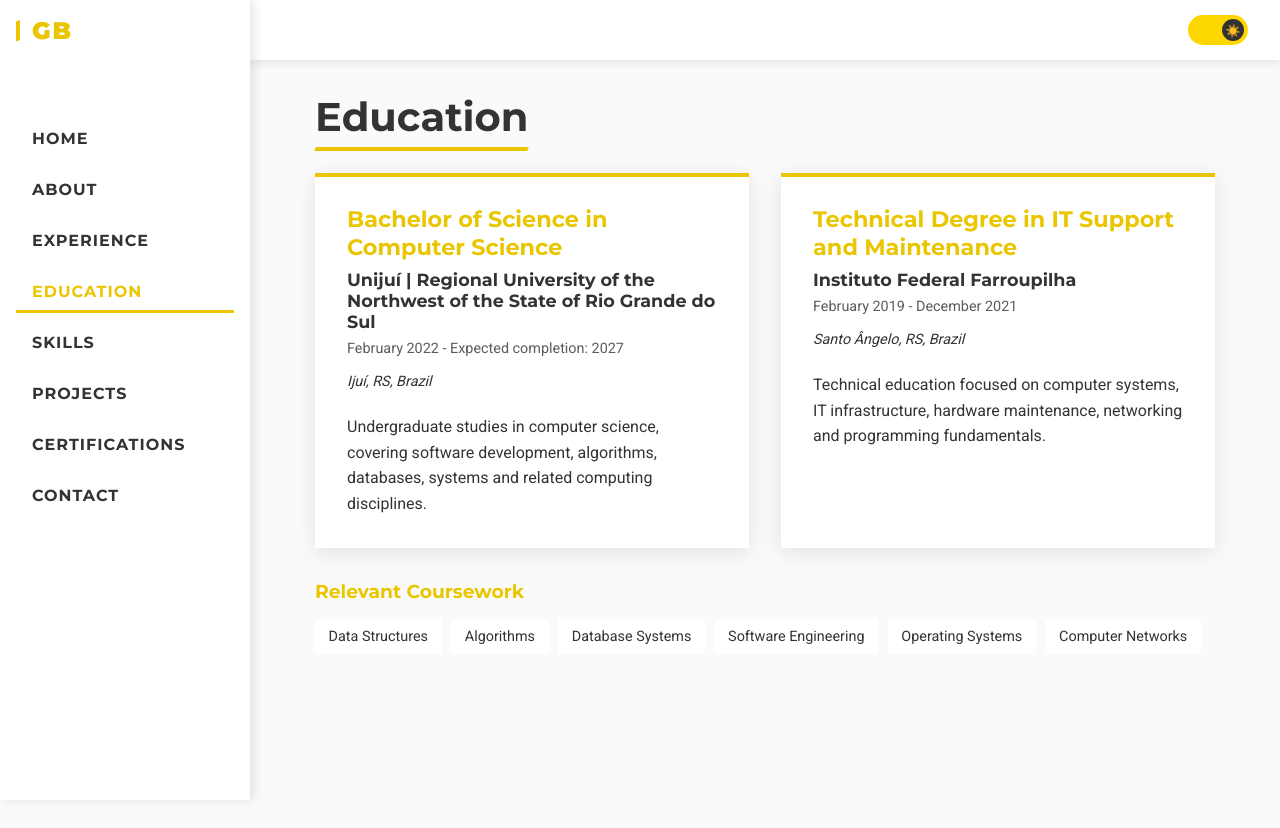
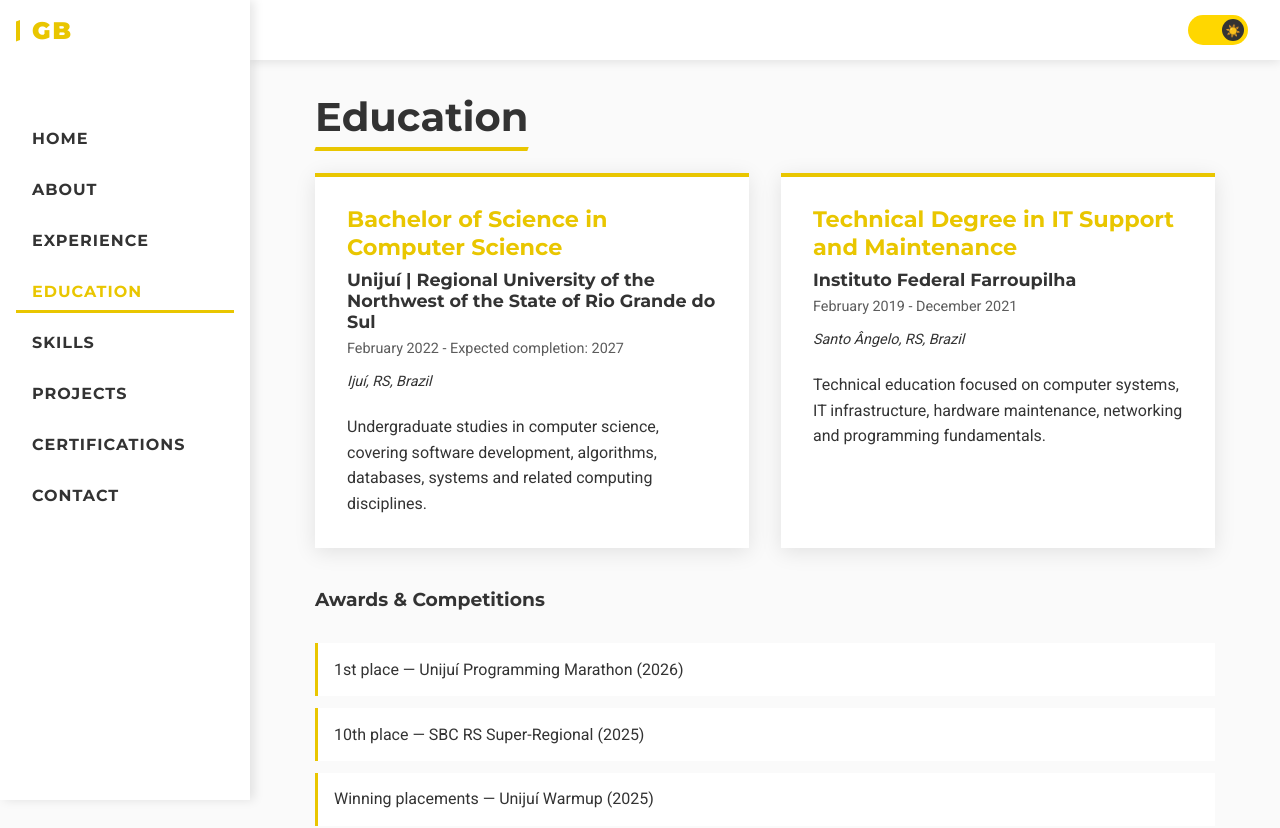
Before and after one commit to YuzuruTK/Portifolio-Project, a React (Vite) app: page /education in a window 1280 px wide. Shown: the top 828 px of the page. Before the commit the page ends 800 px from the top, so only its background shows below. Built offline with nearby package versions, Linux system fonts and the light colour scheme.

Commit message:
Add academic awards and remove unspecified coursework

```diff
--- a/src/pages/Education.jsx
+++ b/src/pages/Education.jsx
@@ -25,12 +25,25 @@ const Institution = styled.h4`font-size: 1.1rem; margin-bottom: 0.5rem;`;
 const Period = styled.p`font-size: 0.9rem; margin-bottom: 1rem; opacity: 0.8;`;
 const Location = styled.p`font-size: 0.9rem; margin-bottom: 1.5rem; font-style: italic;`;
 const Description = styled.p`line-height: 1.6;`;
-const Coursework = styled.div`
-    margin-top: 2rem;
-    h3 { color: var(--accent); margin-bottom: 1rem; }
-    ul { display: flex; flex-wrap: wrap; gap: 0.6rem; list-style: none; padding: 0; }
-    li { background: var(--card-bg); padding: 0.55rem 0.85rem; font-size: 0.9rem; }
+const AwardsList = styled.ul`
+    list-style: none;
+    padding: 0;
+    li {
+        background: var(--card-bg);
+        border-left: 3px solid var(--accent);
+        padding: 0.9rem 1rem;
+        margin-bottom: 0.75rem;
+        line-height: 1.5;
+    }
 `;
+
+const awards = [
+    '1st place — Unijuí Programming Marathon (2026)',
+    '10th place — SBC RS Super-Regional (2025)',
+    'Winning placements — Unijuí Warmup (2025)',
+    'National participant — SBC Programming Contest (2024)',
+    '1st place — Unijuí Warmup (2024)'
+];
 
 const Education = () => {
     const containerVariants = {
@@ -67,14 +80,12 @@ const Education = () => {
                     </Description>
                 </EducationCard>
             </EducationGrid>
-            <Coursework>
-                <h3>Relevant Coursework</h3>
-                <ul>
-                    {['Data Structures', 'Algorithms', 'Database Systems', 'Software Engineering', 'Operating Systems', 'Computer Networks'].map(item => (
-                        <li key={item}>{item}</li>
-                    ))}
-                </ul>
-            </Coursework>
+            <section style={{ marginTop: '2.5rem' }}>
+                <SectionTitle as="h3">Awards & Competitions</SectionTitle>
+                <AwardsList>
+                    {awards.map(award => <li key={award}>{award}</li>)}
+                </AwardsList>
+            </section>
         </EducationContainer>
     );
 };
```
